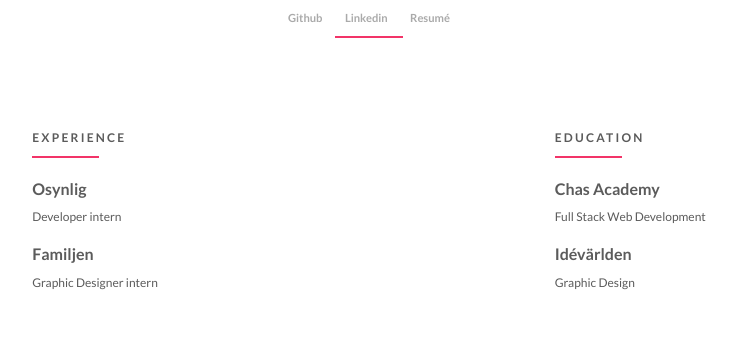
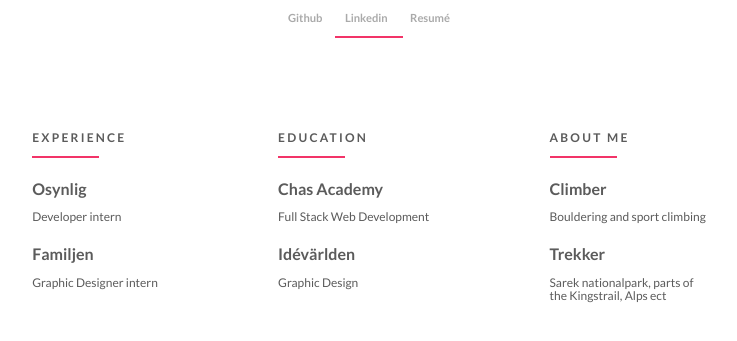
Before and after one commit to patrikaxenstedt/patrikaxenstedt.github.io, a website built with Parcel: page index.html in a window 1280 px wide. Shown: the part 245-586 px from the top of the page, without its empty margins (271-1008 px from the left). Built offline with nearby package versions, Linux system fonts and the light colour scheme.

Commit message:
update about me

```diff
--- a/css/main.css
+++ b/css/main.css
@@ -53,6 +53,9 @@ h4 {
 
 p {
   font-size: 12px;
+}
+.p-width {
+  max-width: 150px;
 }
 
 a {
--- a/index.html
+++ b/index.html
@@ -74,43 +74,38 @@
               </li>
             </ul>
           </article>
-          <!--  <article>
-            <h3>Publications</h3>
+          <article>
+            <h3>About me</h3>
             <span class="divider"></span>
             <ul>
               <li>
-                <a
-                  href="https://www.prototyp.se/en/labs/shigeru-estamoto-ml"
-                  target="_blank"
-                  ><h4>Learning machine learning</h4></a
-                >
-                <p>Prototyp Lab</p>
-                <span class="sub">Jan 24, 2020</span>
-                <p>
+                <h4>Climber</h4>
+                <p>Bouldering and sport climbing</p>
+                <!--  <span class="sub">Jan 24, 2020</span> -->
+                <!--  <p>
                   <a
                     href="https://www.prototyp.se/en/labs/shigeru-estamoto-ml"
                     target="_blank"
                     >See publication</a
                   >
-                </p>
+                </p> -->
               </li>
               <li>
-                <a
-                  href="https://www.prototyp.se/en/labs/connected-transportation"
-                  target="_blank"
-                  ><h4>Connected Transportation</h4></a
-                >
-                <p>Prototyp Lab</p>
-                <span class="sub">Sept 24, 2019</span>
-                <p>
+                <h4>Trekker</h4>
+
+                <p class="p-width">
+                  Sarek nationalpark, parts of the Kingstrail, Alps ect
+                </p>
+                <!-- <span class="sub">Sept 24, 2019</span> -->
+                <!--   <p>
                   <a
                     href="https://www.prototyp.se/en/labs/connected-transportation"
                     target="_blank"
                     >See publication</a
                   >
-                </p>
+                </p> -->
               </li>
-              <li>
+              <!-- <li>
                 <a href="https://www.fromupnorth.com" target="_blank"
                   ><h4>FromUpNorth.com</h4></a
                 >
@@ -137,9 +132,9 @@
                     >See publication</a
                   >
                 </p>
-              </li>
+              </li> -->
             </ul>
-          </article>-->
+          </article>
         </section>
       </main>
     </div>
```
